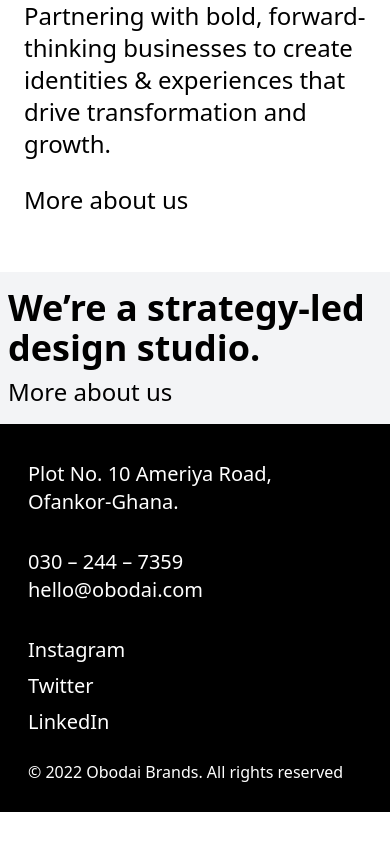
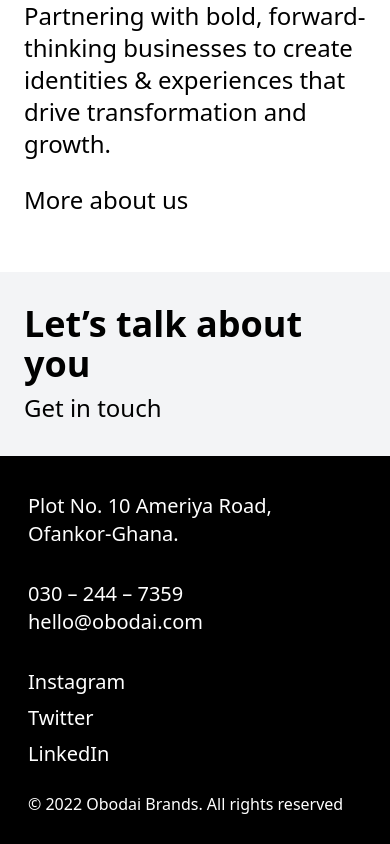
Before and after one commit to 4eug/Obodai-s-Website, a Next.js app: page / in a window 390 px wide. Shown: the part 2292-3136 px from the top of the page. Before the commit the page ends 3104 px from the top, so only its background shows below. Built offline with nearby package versions, Linux system fonts and the light colour scheme.

Commit message:
Lets Talk About You

```diff
--- a/components/Let's Talk/lets-talk.jsx
+++ b/components/Let's Talk/lets-talk.jsx
@@ -2,12 +2,12 @@
 
 const LetsTalk = () => {
   return (
-      <div className=" md:p-1 flex flex-col justify-between">
+      <div className="p-4 md:p-1 flex flex-col justify-between">
         <div className="grid md:grid-cols-2 max-w-[1240px] m-2 md:m-8">
           <div className="flex flex-col justify-center md:items-start w-full">
-            <h1 className="text-4xl md:text-4xl font-bold ">We’re a strategy-led design studio.</h1>
+            <h1 className="text-4xl md:text-4xl font-bold ">Let’s talk about you</h1>
             <div className="mt-2 text-2xl">
-                More about us
+            Get in touch
             </div>
           </div>
         </div>
```
